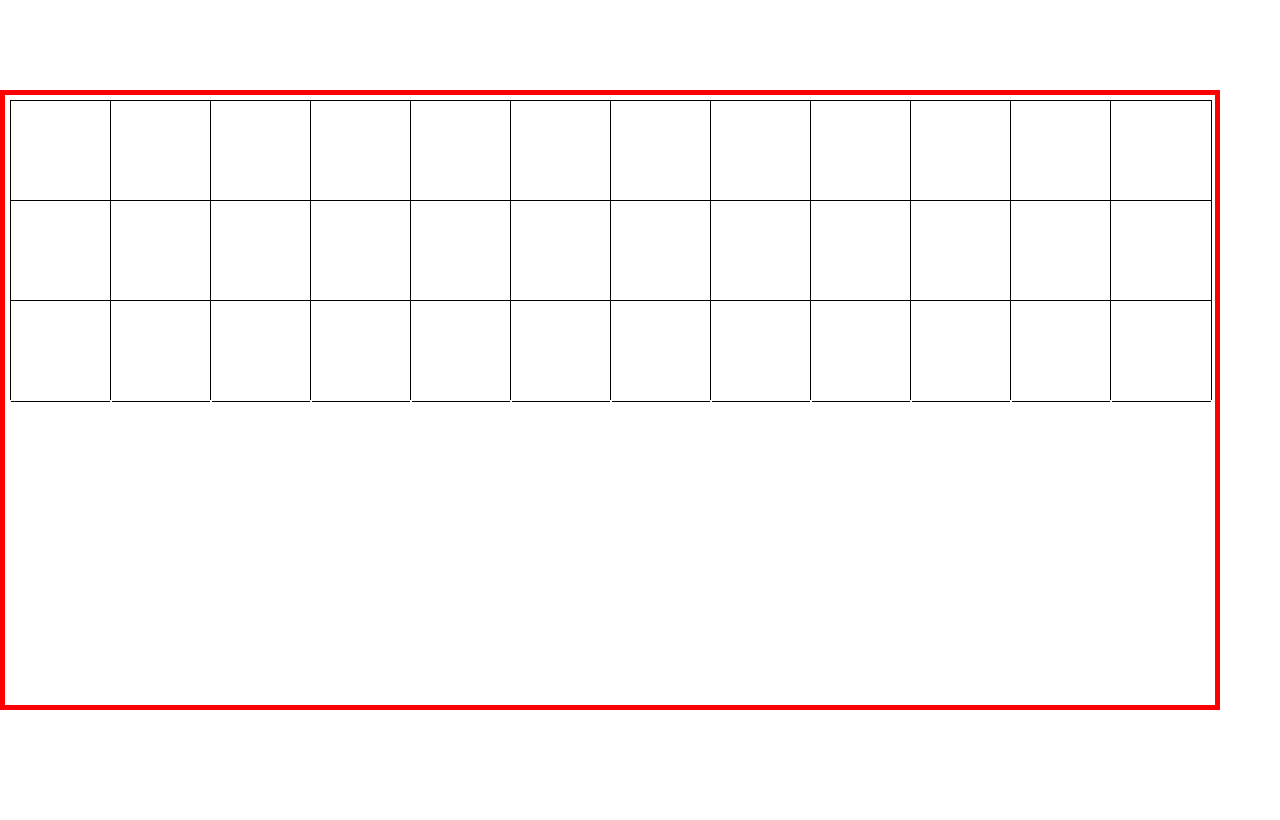
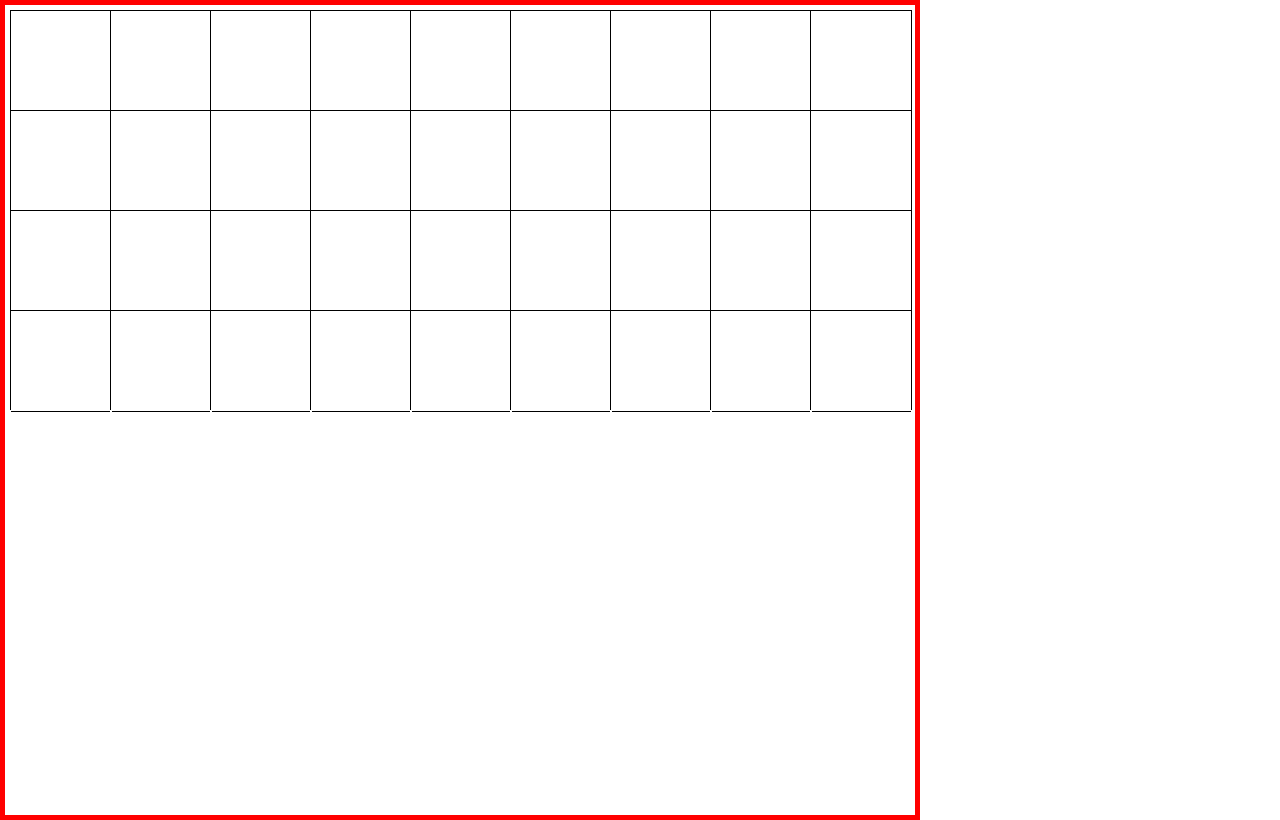
Before and after one commit to redgsenal/games-of-the-general, a React (Vite) app: page / in a window 1280 px wide. Built offline with nearby package versions, Linux system fonts and the light colour scheme.

Commit message:
update board squares

```diff
--- a/src/assets/styles/board.css
+++ b/src/assets/styles/board.css
@@ -1,8 +1,8 @@
 .game-board{
     border: 5px solid red;
     padding: 5px;
-    width: 1200px;
-    height: 600px;
+    width: 900px;
+    height: 800px;
     margin: auto;
 }
 
--- a/src/components/Board.tsx
+++ b/src/components/Board.tsx
@@ -7,9 +7,9 @@ const Board = () => {
 
   // build the 8 x 9 squares on the board
   // start from bottom left to top right (a1...i8)
-  let index = ROWS * COLS;
-  for (let r = 0; r < ROWS; r++) {
-    for (let c = COLS; c > 0; c--) {
+  let index = 0;
+  for (let r = 0; r < ROWS; ++r) {
+    for (let c = 0; c < COLS; ++c) {
       let row = r + 1;
       let col = c + 1;
       let position = { x: row, y: col };
@@ -20,13 +20,13 @@ const Board = () => {
         name: "private",
         rankValue: -1,
         pieceValue: -1,
-        position: { x: 1, y: 1 },
+        position: { x: row, y: col },
       };
       // console.log("row:", row);
       // console.log("letter:", letter);
       const squareItem = {
         id: id,
-        index: index--,
+        index: ++index,
         position: position,
         color: color,
         border: "white",
```
